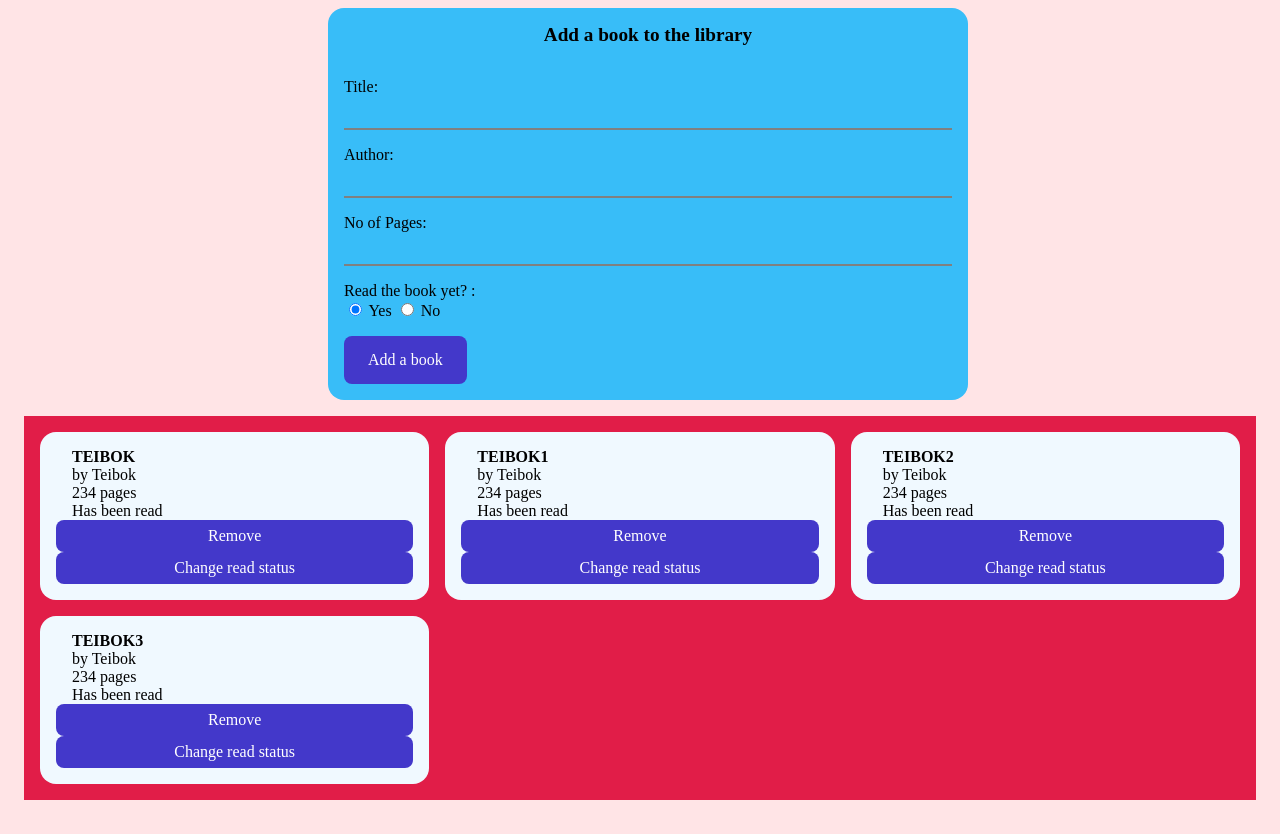
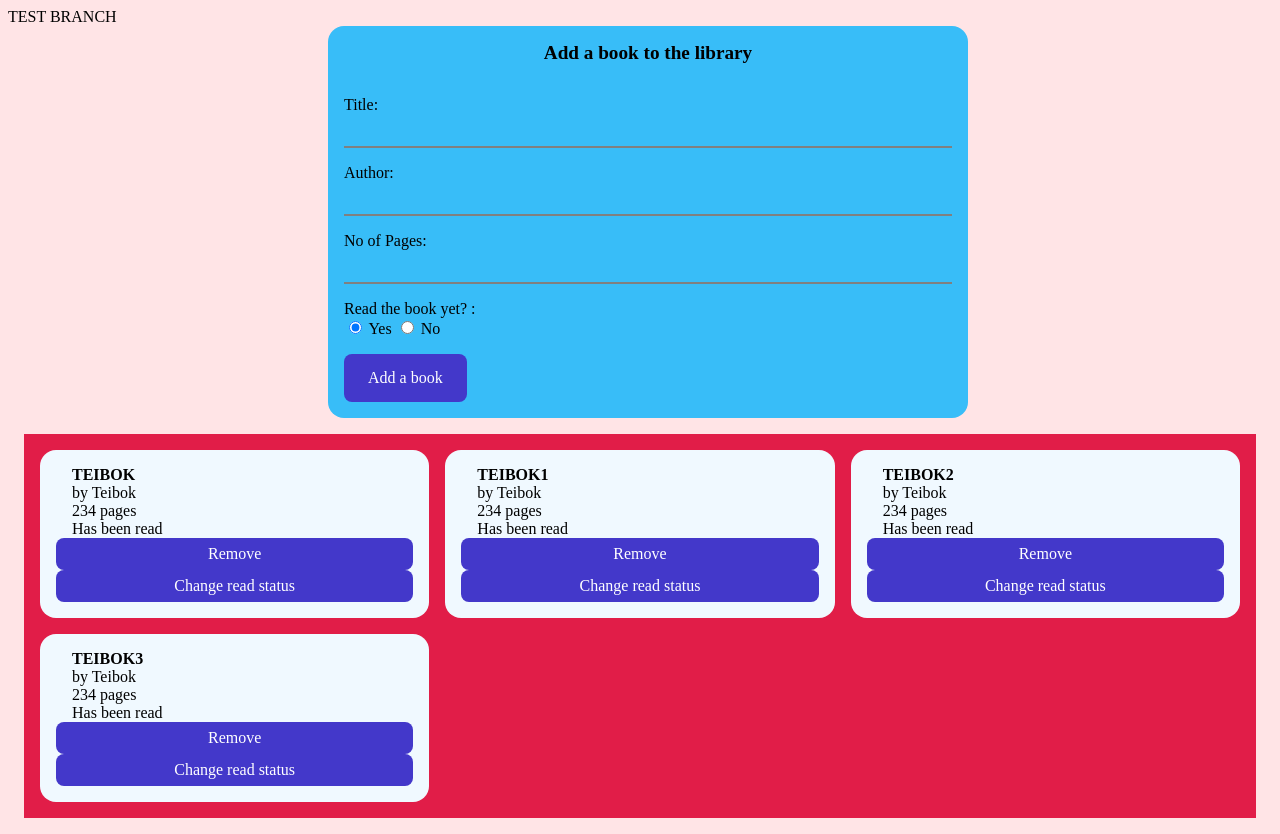
Before and after one commit to Smartwork00001/OdinLibrary, a website: page index.html in a window 1280 px wide. Drawn offline with Linux system fonts and the light colour scheme.

Commit message:
test commit to branch

```diff
--- a/index.html
+++ b/index.html
@@ -9,6 +9,7 @@
     <script src="scripts.js" defer></script>
 </head>
 <body>
+    <div class="test-branch">TEST BRANCH</div>
     <div class="okButtonDiv">
         <div id="okButtonText"></div>
         <button id="okButton">OK</button>
```
Also changed, not shown: .eslintrc.json (deleted), 1 other file.
